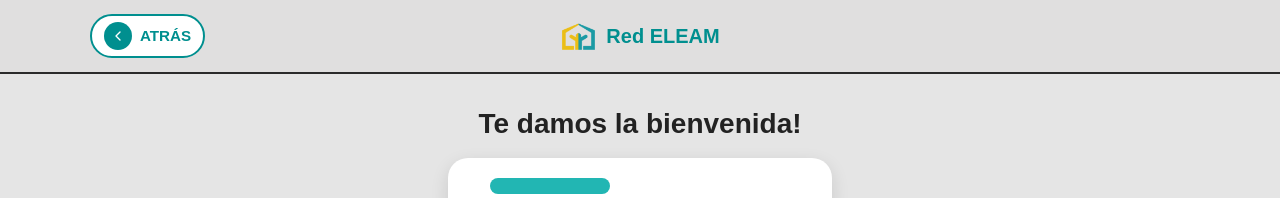
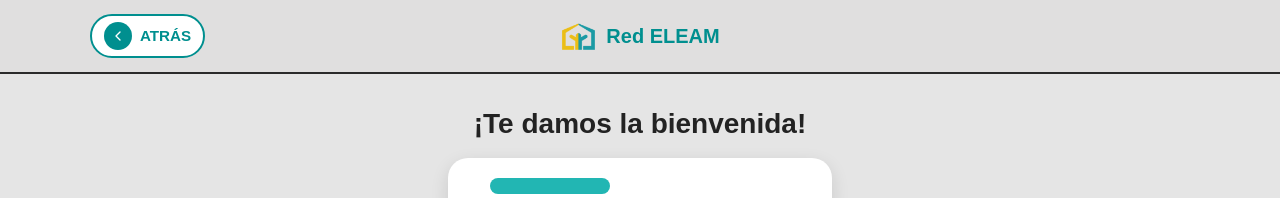
Before and after one commit to Rodrigo189/ProyectoBD, a React (Create React App) app in the folder frontend/: page /LoginPyLFuncionario in a window 1280 px wide. Shown: the top 198 px of the page. Built offline with nearby package versions, Linux system fonts and the light colour scheme.

Commit message:
Frontend final con un pequeñisimo cambio (literalmente un ¡)

```diff
--- a/frontend/src/pages/pyl-admin.js
+++ b/frontend/src/pages/pyl-admin.js
@@ -17,7 +17,7 @@ export default function LoginAdministrador() {
             <Header onBack={goBack} />
 
             <main className="funcionario-main">
-                <h1 className="funcionario-welcome-text">Te damos la bienvenida!</h1>
+                <h1 className="funcionario-welcome-text">¡Te damos la bienvenida!</h1>
 
                 <section className="funcionario-form-wrap">
                     <LoginCard
--- a/frontend/src/pages/pyl-func.js
+++ b/frontend/src/pages/pyl-func.js
@@ -20,7 +20,7 @@ export default function LoginFuncionario() {
         <div className="login-funcionario-bg">
             <Header onBack={goBack} />
             <main className="funcionario-main">
-                <h1 className="funcionario-welcome-text">Te damos la bienvenida!</h1>
+                <h1 className="funcionario-welcome-text">¡Te damos la bienvenida!</h1>
                 <section className="funcionario-form-wrap">
                     <LoginCard
                         title="Ingresa Portal Funcionarios ELEAM"
```
